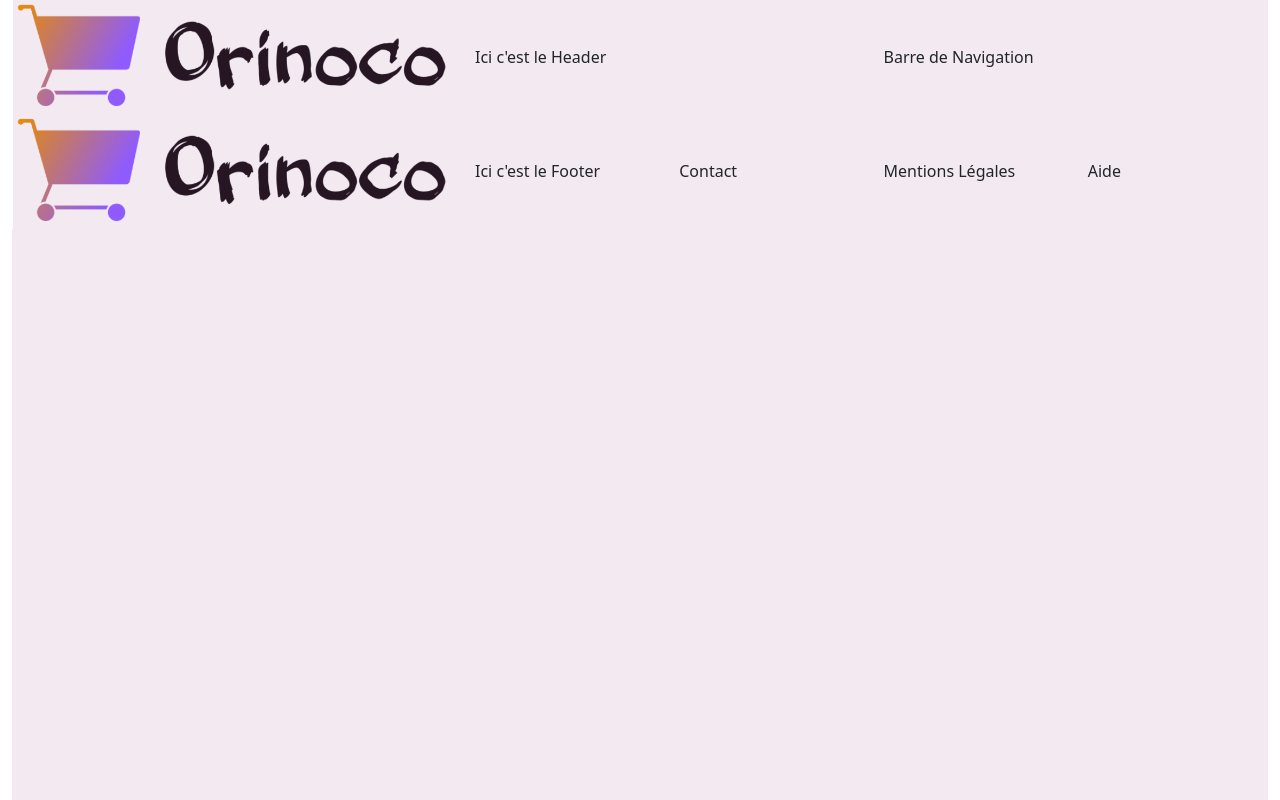
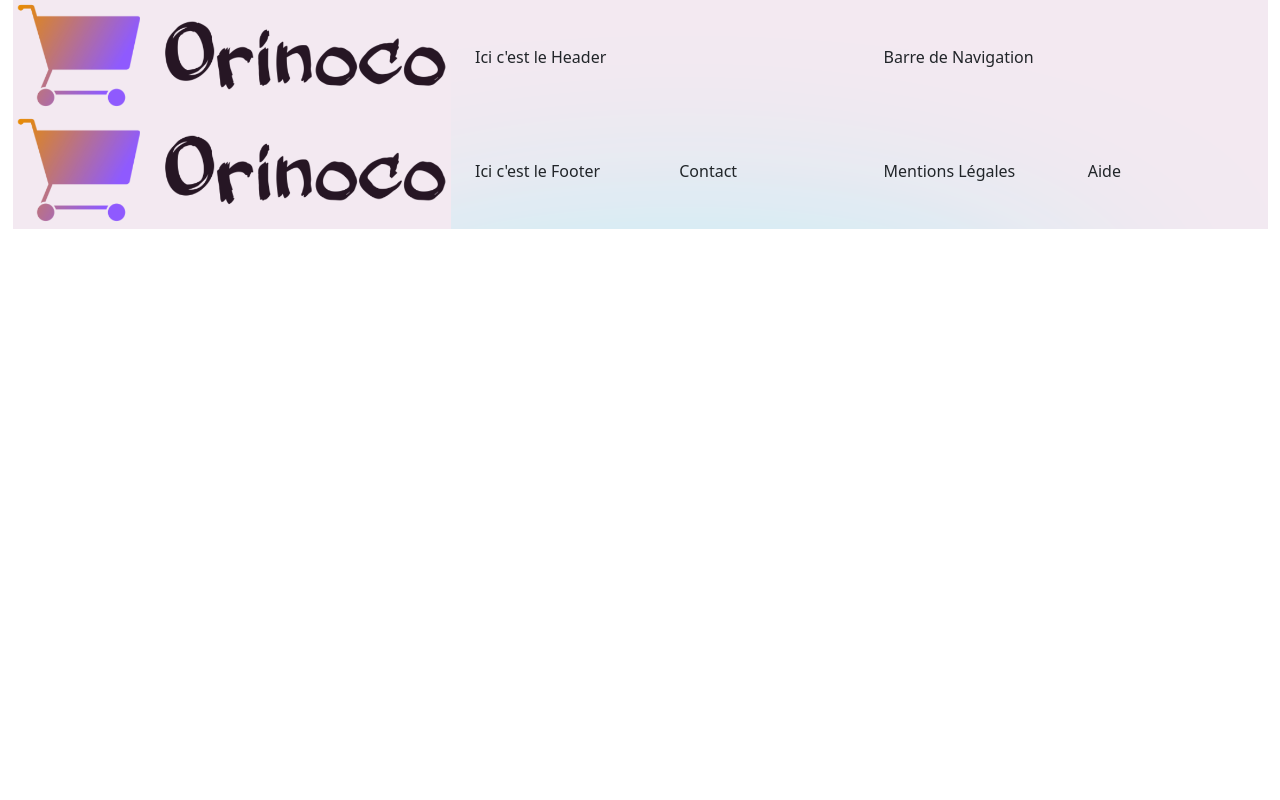
Before and after one commit to FredericGuilet/P5-Fred-New, a plain HTML site: page FrontEnd/index.html in a window 1280 px wide. Drawn offline with nearby package versions, Linux system fonts and the light colour scheme; no server answers.

Commit message:
Minis Corrections

```diff
--- a/FrontEnd/index.html
+++ b/FrontEnd/index.html
@@ -11,7 +11,7 @@
     <meta name="viewport" content="width=device-width, initial-scale=1.0, viewport-fit=cover">
     <!-- <link rel="shortcut icon" type="image/png" href="favicon.jpg"> -->
 
-    <link rel="apple-touch-icon" sizes="57x57" href="Favicon/apple-icon-57x57.png">
+    <!-- <link rel="apple-touch-icon" sizes="57x57" href="Favicon/apple-icon-57x57.png">
     <link rel="apple-touch-icon" sizes="60x60" href="Favicon/apple-icon-60x60.png">
     <link rel="apple-touch-icon" sizes="72x72" href="Favicon/apple-icon-72x72.png">
     <link rel="apple-touch-icon" sizes="76x76" href="Favicon/apple-icon-76x76.png">
@@ -26,7 +26,7 @@
     <link rel="icon" type="image/png" sizes="16x16" href="Favicon/favicon-16x16.png">
     <link rel="manifest" href="Favicon/manifest.json">
     <meta name="msapplication-TileColor" content="#ffffff">
-    <meta name="msapplication-TileImage" content="Favicon/ms-icon-144x144.png">
+    <meta name="msapplication-TileImage" content="Favicon/ms-icon-144x144.png"> -->
     <meta name="theme-color" content="#ffffff">
 
 
@@ -60,8 +60,9 @@
         <!-- Background image -->
         <!-- J'ai bien galéré mais j'ai compris c'est le principal  -->
 
-        <div class="bg-image" style="background-image: url('imagesFred/page_gradient.png');
-        height: 100vh; background-color: #f3e9f1; background-repeat: no-repeat;">
+        <div class="bg-image" style="background-image: url('page_gradient.png');
+
+        background-color: #f3e9f1; background-repeat:repeat;">
 
             <header>
                 <div class="row">
--- a/FrontEnd/style2.css
+++ b/FrontEnd/style2.css
@@ -66,6 +66,10 @@ p {
   color: black;
 }
 
+.objetNounours{
+  height: 300px;
+}
+
 
 .EspaceDesNounous {
 
```
Also changed, not shown: FrontEnd/page_gradient.png (added), 2 other files.
